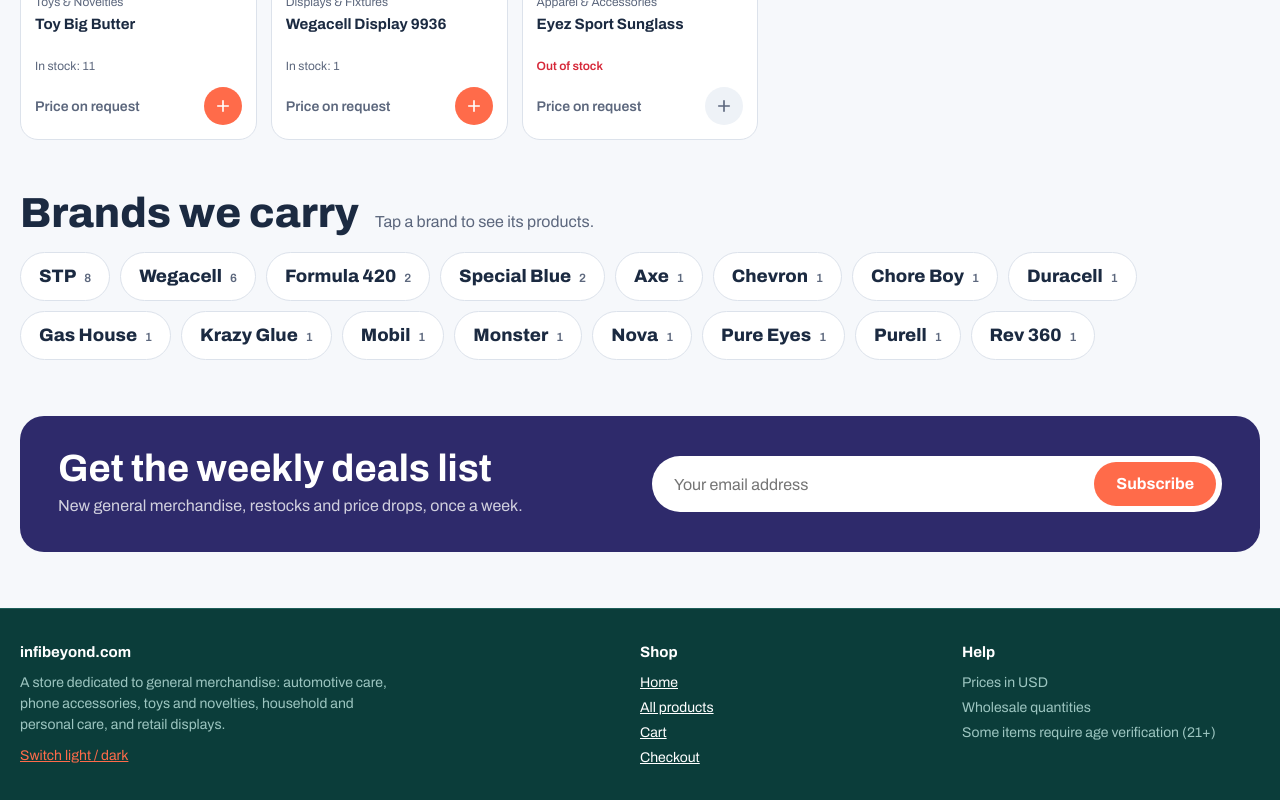
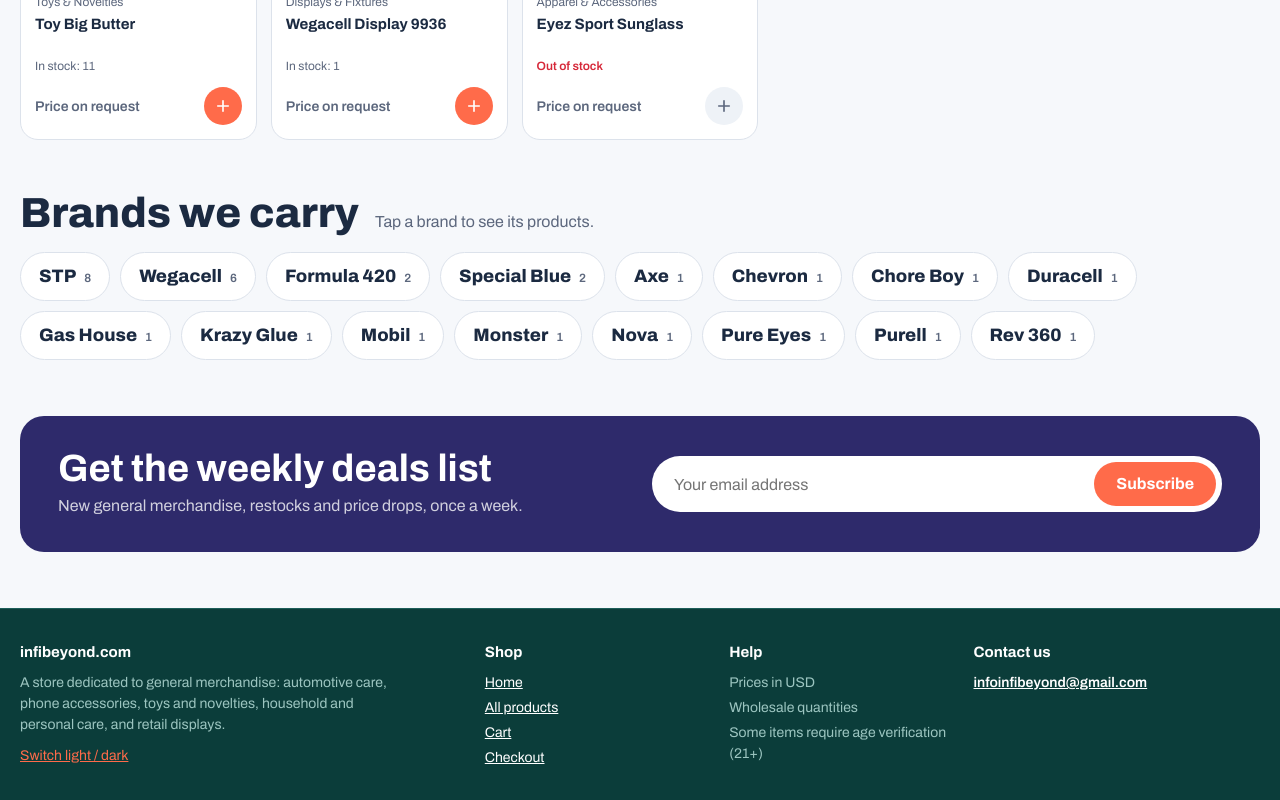
Before and after one commit to saif9522/infibeyond, a React (Vite) app: page / in a window 1280 px wide. Shown: the part 2444-3244 px from the top of the page. Built offline with nearby package versions, Linux system fonts and the light colour scheme.

Commit message:
updated code

```diff
--- a/src/components/layout/Footer.jsx
+++ b/src/components/layout/Footer.jsx
@@ -31,6 +31,12 @@
             <li>Some items require age verification (21+)</li>
           </ul>
         </div>
+        <div>
+          <h4>Contact us</h4>
+          <ul>
+            <li><a className="mail" href="mailto:infoinfibeyond@gmail.com">infoinfibeyond@gmail.com</a></li>
+          </ul>
+        </div>
       </div>
     </footer>
   );
--- /dev/null
+++ b/src/data/store.js
@@ -0,0 +1,3 @@
+/* Store-wide details. Change the email here and it updates everywhere on the site. */
+export const STORE_EMAIL = 'infoinfibeyond@gmail.com';
+export const STORE_NAME = 'infibeyond.com';
--- a/src/styles/global.css
+++ b/src/styles/global.css
@@ -453,3 +453,9 @@
 .more-menu{min-width:270px;width:max-content}
 .more-item span{white-space:nowrap}
 @media (max-width:520px){.more-menu{width:auto;min-width:min(280px,calc(100vw - 28px))}.more-item span{white-space:normal}}
+
+/* Footer: contact email column */
+.fgrid{grid-template-columns:2fr 1fr 1fr 1.3fr}
+@media (max-width:900px){.fgrid{grid-template-columns:1fr 1fr}}
+@media (max-width:560px){.fgrid{grid-template-columns:1fr}}
+.mail{font-weight:600;overflow-wrap:anywhere}
```
Also changed, not shown: 5 other files (tests, documents, lock files or other folders).
